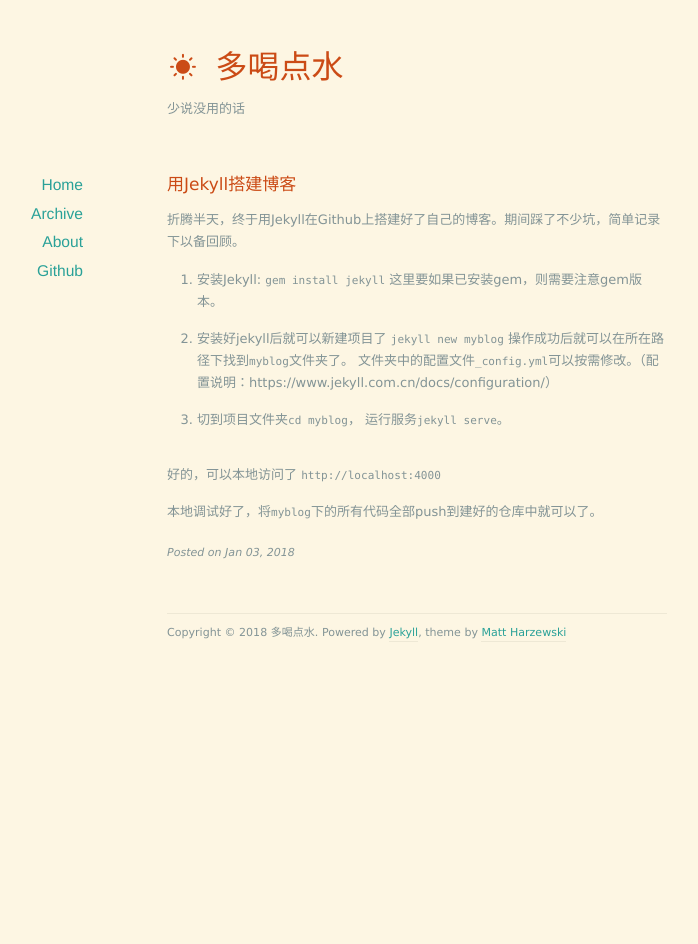
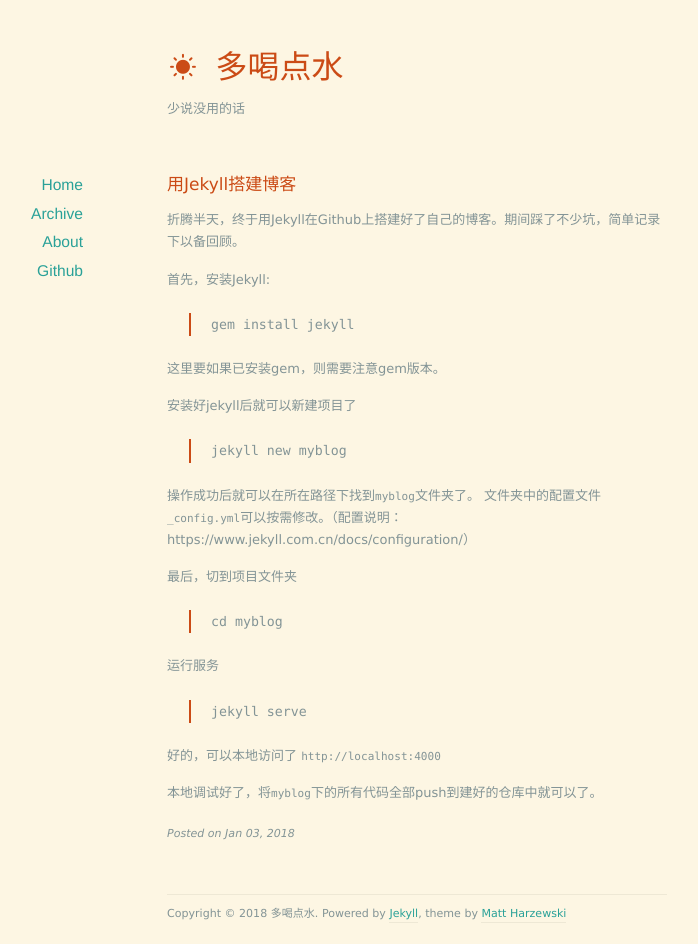
Before and after one commit to ccccccl/ccccccl.github.io, a Jekyll site: the page built from _posts/2018-01-03-building-width-jekyll.markdown, in a window 1280 px wide. Shown: the whole page, without its empty margins (223-921 px from the left). Built offline with Jekyll 4.4.1, drawn with Linux system fonts in a browser that asks for light colours; nearby versions of some CDN libraries; before the commit the page ends 900 px from its top, so only the background shows below that.

Commit message:
building-width-jekyll

```diff
--- a/_posts/2018-01-03-welcome-to-jekyll.markdown
+++ b/_posts/2018-01-03-building-width-jekyll.markdown
@@ -7,19 +7,32 @@ categories: jekyll update
 折腾半天，终于用Jekyll在Github上搭建好了自己的博客。期间踩了不少坑，简单记录下以备回顾。
 
 
-1. 安装Jekyll:
-`gem install jekyll`
+
+首先，安装Jekyll:
+
+  >`gem install jekyll`
+
 这里要如果已安装gem，则需要注意gem版本。
 
 
-2. 安装好jekyll后就可以新建项目了
-`jekyll new myblog`
+
+安装好jekyll后就可以新建项目了
+  >`jekyll new myblog`
+
 操作成功后就可以在所在路径下找到`myblog`文件夹了。
 文件夹中的配置文件`_config.yml`可以按需修改。（配置说明：https://www.jekyll.com.cn/docs/configuration/）
 
 
-3. 切到项目文件夹`cd myblog`，
-   运行服务`jekyll serve`。
+
+最后，切到项目文件夹
+
+  >`cd myblog`
+
+运行服务
+
+  >`jekyll serve`
+
+
 
 
 好的，可以本地访问了
```
Also changed, not shown: assets/css/colors-light.css (line endings or trailing spaces).
